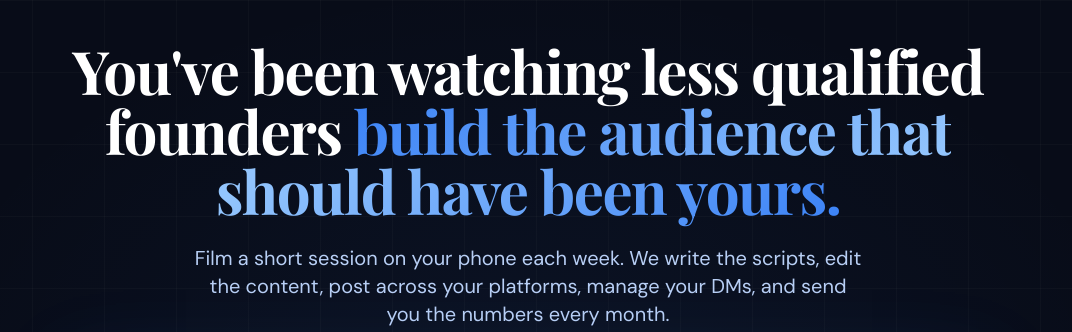
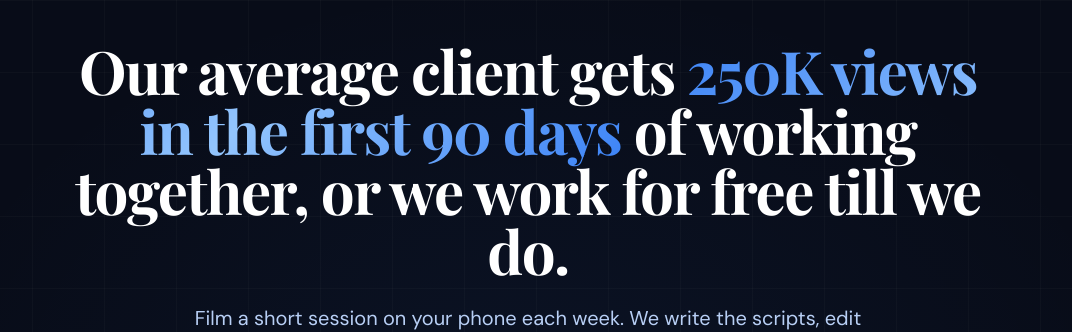
Before and after one commit to create-cell-id/rewireyourbrand-landing, a Next.js app: page / in a window 1280 px wide. Shown: the top 332 px of the page, without its empty margins (112-1184 px from the left). Built offline with nearby package versions, Linux system fonts and the light colour scheme.

Commit message:
Hero: 250K views / 90 days / work for free guarantee headline
Co-Authored-By: Claude Sonnet 4.6 <noreply@anthropic.com>

```diff
--- a/app/page.tsx
+++ b/app/page.tsx
@@ -21,8 +21,9 @@ function Hero() {
 
         {/* Headline */}
         <h1 className="font-display text-4xl sm:text-5xl lg:text-6xl font-bold text-ink leading-[1.1] tracking-tight mb-6">
-          You&apos;ve been watching less qualified founders{' '}
-          <em className="not-italic text-gradient-gold">build the audience that should have been yours.</em>
+          Our average client gets{' '}
+          <em className="not-italic text-gradient-gold">250K views in the first 90 days</em>{' '}
+          of working together, or we work for free till we do.
         </h1>
 
         {/* Sub headline */}
```
